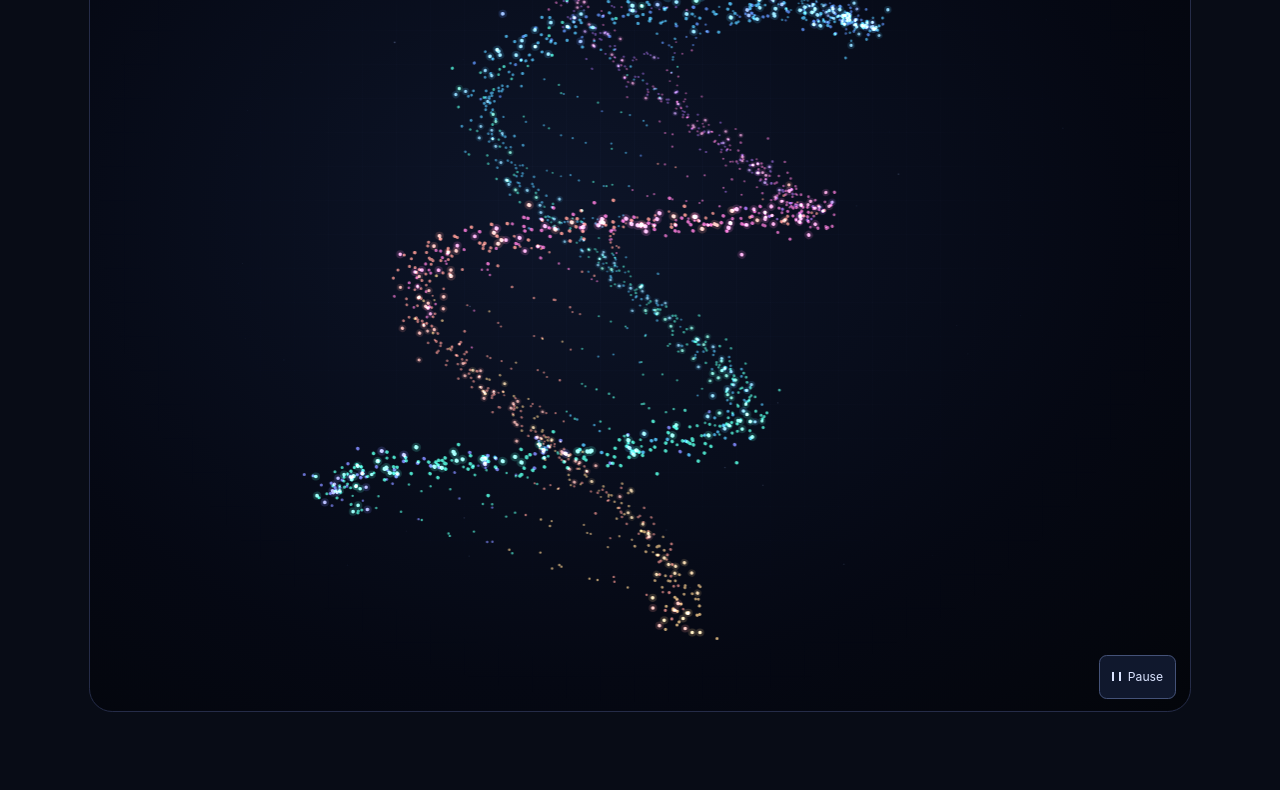
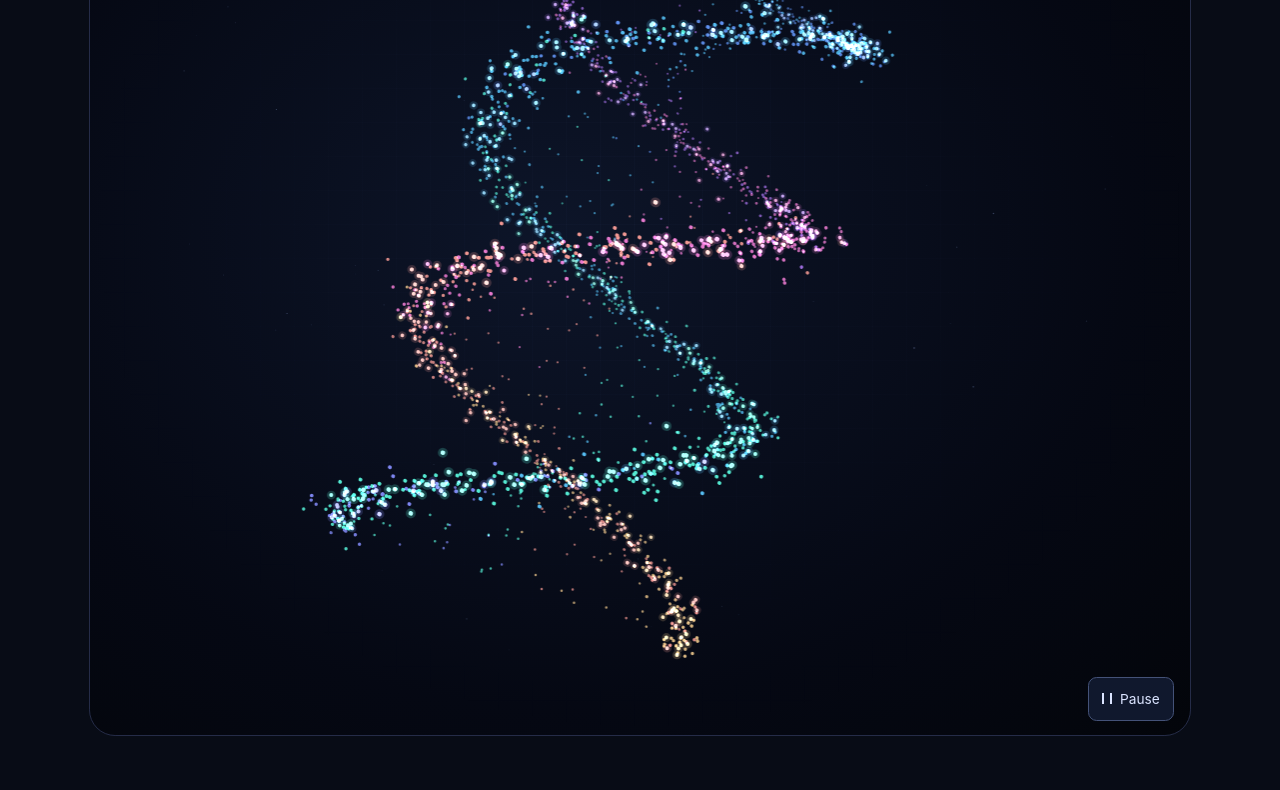
Before and after one commit to mybagi/dna-double-helix, a plain HTML site: page index.html in a window 1280 px wide. Shown: the part 493-1283 px from the top of the page. Before the commit the page ends 1253 px from the top, so only its background shows below. Drawn offline with Linux system fonts and the light colour scheme.

Commit message:
Improve DNA particle response and type scale

```diff
--- a/helix.js
+++ b/helix.js
@@ -9,7 +9,7 @@ function initHelix(canvas) {
   const control = figure.querySelector('.motion');
   const controlLabel = control?.querySelector('.motion-label');
   const motionPreference = matchMedia('(prefers-reduced-motion: reduce)');
-  const pointer = { x: 0, y: 0, toX: 0, toY: 0, flowX: 0, flowY: 0, strength: 0, inside: false };
+  const pointer = { x: 0, y: 0, lastX: 0, lastY: 0, flowX: 0, flowY: 0, strength: 0, pulse: 0, inside: false };
   const tau = Math.PI * 2;
   const pitch = 1.95 * tau;
   const radius = 74;
@@ -18,8 +18,8 @@ function initHelix(canvas) {
     [86, 144, 255], [74, 195, 255], [73, 247, 218], [122, 132, 255],
     [175, 112, 255], [244, 115, 212], [255, 151, 143], [255, 209, 139],
   ];
-  const colorInk = shades.map(color => colorString(color, .06));
-  const coreInk = shades.map(color => colorString(color, .47));
+  const colorInk = shades.map(color => colorString(color, .09));
+  const coreInk = shades.map(color => colorString(color, .52));
   const depthSteps = 5;
   const makeBatches = () => Array.from({ length: shades.length * depthSteps }, () => []);
   const dotBatches = makeBatches();
@@ -63,14 +63,14 @@ function initHelix(canvas) {
       y: point.y + (random() - .5) * spread,
       z: point.z + Math.sin(direction) * spread,
       orbitX: orbit * Math.cos(phase), orbitY: orbit * Math.sin(phase),
-      color, phase, isCrossbar, bright: random() > .74,
+      color, phase, isCrossbar, bright: random() > .69,
       offsetX: 0, offsetY: 0, speedX: 0, speedY: 0,
       xOnScreen: 0, yOnScreen: 0, tailX: 0, tailY: 0,
     };
   }
 
   const particles = [];
-  const strandCount = 1040;
+  const strandCount = 1320;
   for (let side = 0; side < 2; side++) {
     for (let index = 0; index < strandCount; index++) {
       const t = (index + random()) / strandCount;
@@ -81,19 +81,19 @@ function initHelix(canvas) {
   }
 
   const pairs = 24;
-  const pointsPerPair = 26;
+  const pointsPerPair = 23;
   for (let index = 0; index < pairs; index++) {
     const t = (index + .5) / pairs;
     const a = strand(t, 0), b = strand(t, 1);
     for (let dot = 0; dot < pointsPerPair; dot++) {
       const q = (dot + .5 + (random() - .5) * .84) / pointsPerPair;
-      const point = { x: mix(a.x, b.x, q), y: a.y, z: mix(a.z, b.z, q) };
+      const point = { x: mix(a.x, b.x, q), y: a.y + (random() - .5) * 6, z: mix(a.z, b.z, q) };
       const color = strandColor(q < .5 ? 0 : 1, t);
-      particles.push(makeParticle(point, color, 5.1, true));
+      particles.push(makeParticle(point, color, 6.2, true));
     }
   }
 
-  const stars = Array.from({ length: 70 }, () => ({
+  const stars = Array.from({ length: 82 }, () => ({
     angle: random() * tau, distance: 100 + 164 * random() ** .7,
     drift: .03 * (2 * random() - 1), radius: .28 + random() ** 2 * .7,
     alpha: .14 + .38 * random() ** 2, phase: random() * tau,
@@ -128,18 +128,26 @@ function initHelix(canvas) {
     const ringRadius = Math.min(width * (wide ? .375 : .412), tall * .69) * breath;
     const ringAspect = .44 + .029 * Math.sin(seconds * .62);
 
-    const follow = 1 - Math.exp(-13 * dt);
-    const oldX = pointer.x, oldY = pointer.y;
-    pointer.x = mix(pointer.x, pointer.toX, follow);
-    pointer.y = mix(pointer.y, pointer.toY, follow);
-    const drift = 1 - Math.exp(-7 * dt);
-    const wakeRate = dt > 0 ? .125 / dt : 0;
-    pointer.flowX = mix(pointer.flowX, (pointer.x - oldX) * wakeRate, drift);
-    pointer.flowY = mix(pointer.flowY, (pointer.y - oldY) * wakeRate, drift);
-    pointer.strength = mix(pointer.strength, pointer.inside && !paused ? 1 : 0, drift);
-    const influence = Math.max(32, 68 * scale);
-    const impulse = 38 * scale;
-    const pull = Math.exp(-7.8 * dt);
+    const influence = Math.max(36, 77 * scale);
+    const influenceSq = influence * influence;
+    const impulse = 77 * scale;
+    const stepX = pointer.x - pointer.lastX, stepY = pointer.y - pointer.lastY;
+    const sweep = Math.min(1, influence * .94 / Math.max(1, Math.hypot(stepX, stepY)));
+    const pathX = stepX * sweep, pathY = stepY * sweep;
+    const startX = pointer.x - pathX, startY = pointer.y - pathY;
+    const pathSquared = pathX * pathX + pathY * pathY;
+    const wakeEase = 1 - Math.exp(-24 * dt);
+    pointer.flowX = mix(pointer.flowX, pathX, wakeEase);
+    pointer.flowY = mix(pointer.flowY, pathY, wakeEase);
+    const pushing = !paused && (pointer.inside || pointer.pulse > 0);
+    pointer.pulse = Math.max(0, pointer.pulse - dt);
+    pointer.strength = mix(pointer.strength, pushing ? 1 : 0, 1 - Math.exp(-26 * dt));
+    pointer.lastX = pointer.x;
+    pointer.lastY = pointer.y;
+    const scatterRate = 25;
+    const settleRate = 9.2;
+    const scatterPull = Math.exp(-scatterRate * dt);
+    const settlePull = Math.exp(-settleRate * dt);
 
     context.clearRect(0, 0, width, tall);
     context.fillStyle = '#a8c2ff';
@@ -157,7 +165,7 @@ function initHelix(canvas) {
     for (const group of highlightBatches) group.length = 0;
     for (const group of crossbarBatches) group.length = 0;
 
-    const count = width < 420 ? 1610 : particles.length;
+    const count = width < 420 ? 1900 : width < 580 ? 2340 : particles.length;
     for (let index = 0; index < count; index++) {
       const particle = particles[Math.floor(index * particles.length / count)];
       const x = particle.x + Math.sin(seconds * 1.42 + particle.phase) * 1.42;
@@ -181,41 +189,42 @@ function initHelix(canvas) {
         depth = mix(depth, .52 + .42 * across, morph);
       }
 
-      let goalX = 0, goalY = 0;
-      if (pointer.strength > .004) {
-        const dx = px - pointer.x, dy = py - pointer.y;
+      let goalX = 0, goalY = 0, rate = settleRate, pull = settlePull;
+      if (pushing) {
+        // Use the swept path as well as the last position, so a quick pass still scatters the dots it crosses.
+        const along = pathSquared > 1 ? Math.max(0, Math.min(1, ((px - startX) * pathX + (py - startY) * pathY) / pathSquared)) : 1;
+        const dx = px - (startX + along * pathX), dy = py - (startY + along * pathY);
         const distanceSq = dx * dx + dy * dy;
-        if (distanceSq < influence * influence) {
+        if (distanceSq < influenceSq) {
           const distance = Math.sqrt(distanceSq);
-          const falloff = 1 - distance / influence;
-          const pressure = falloff * falloff * pointer.strength;
-          const outward = impulse / Math.max(distance, influence * .16);
-          const side = .32 * outward;
-          const wakeX = Math.max(-impulse, Math.min(impulse, pointer.flowX));
-          const wakeY = Math.max(-impulse, Math.min(impulse, pointer.flowY));
-          goalX = (dx * outward - dy * side + wakeX * .36) * pressure;
-          goalY = (dy * outward + dx * side + wakeY * .36) * pressure;
+          const falloff = 1 - distanceSq / influenceSq;
+          const pressure = falloff * falloff * pointer.strength * (.64 + .36 * along);
+          const outward = impulse / Math.max(distance, influence * .13);
+          const side = .27 * outward;
+          goalX = (dx * outward - dy * side + pointer.flowX * .56) * pressure;
+          goalY = (dy * outward + dx * side + pointer.flowY * .56) * pressure;
+          rate = scatterRate;
+          pull = scatterPull;
         }
       }
 
-      // Critically damped spring: a moving target pulls on the offset and the
-      // particle keeps its momentum as the pointer leaves the canvas.
+      // The faster contact spring tracks the pointer; on exit the gentler spring retains momentum.
       if (dt > 0) {
         const dx = particle.offsetX - goalX, dy = particle.offsetY - goalY;
-        const vx = particle.speedX + 7.8 * dx, vy = particle.speedY + 7.8 * dy;
+        const vx = particle.speedX + rate * dx, vy = particle.speedY + rate * dy;
         particle.offsetX = goalX + (dx + vx * dt) * pull;
         particle.offsetY = goalY + (dy + vy * dt) * pull;
-        particle.speedX = (particle.speedX - 7.8 * vx * dt) * pull;
-        particle.speedY = (particle.speedY - 7.8 * vy * dt) * pull;
+        particle.speedX = (particle.speedX - rate * vx * dt) * pull;
+        particle.speedY = (particle.speedY - rate * vy * dt) * pull;
       }
       const screenX = px + particle.offsetX, screenY = py + particle.offsetY;
       const dx = screenX - particle.xOnScreen, dy = screenY - particle.yOnScreen;
       particle.tailX = particle.tailY = 0;
       if (dt > 0) {
-        const movement = Math.hypot(dx, dy);
-        if (movement > .3) {
+        const movementSq = dx * dx + dy * dy;
+        if (movementSq > .09) {
           const exposure = mix(.006, .012, morph);
-          const trail = Math.min(exposure / dt, 5.2 * Math.max(.72, scale) / movement);
+          const trail = Math.min(exposure / dt, 4.4 * Math.max(.72, scale) / Math.sqrt(movementSq));
           particle.tailX = dx * trail;
           particle.tailY = dy * trail;
         }
@@ -238,11 +247,11 @@ function initHelix(canvas) {
       const dots = dotBatches[index];
       const highlights = highlightBatches[index];
       const crossbars = crossbarBatches[index];
-      const diameter = detailScale * (1.25 + .74 * depth + .07 * morph);
-      strokeDots(crossbars, colorInk[color], diameter * mix(.79, 1, morph), .47 + .29 * depth + .1 * morph);
-      strokeDots(dots, colorInk[color], diameter, .49 + .4 * depth);
-      strokeDots(highlights, colorInk[color], diameter * 2.65, .12 + .08 * depth);
-      strokeDots(highlights, coreInk[color], diameter * 1.18, .66 + .32 * depth);
+      const diameter = detailScale * (1.42 + .76 * depth + .07 * morph);
+      strokeDots(crossbars, colorInk[color], diameter * mix(.74, 1, morph), .46 + .31 * depth + .12 * morph);
+      strokeDots(dots, colorInk[color], diameter, .57 + .37 * depth);
+      strokeDots(highlights, colorInk[color], diameter * 2.62, .14 + .08 * depth);
+      strokeDots(highlights, coreInk[color], diameter * 1.18, .72 + .26 * depth);
     }
     context.globalAlpha = 1;
     context.globalCompositeOperation = 'source-over';
@@ -306,38 +315,59 @@ function initHelix(canvas) {
   }
 
   function point(event) {
+    if (paused || !event.isPrimary) return;
     const bounds = canvas.getBoundingClientRect();
-    pointer.toX = event.clientX - bounds.left;
-    pointer.toY = event.clientY - bounds.top;
-    if (!pointer.inside && pointer.strength < .065) {
-      pointer.x = pointer.toX;
-      pointer.y = pointer.toY;
+    pointer.x = event.clientX - bounds.left;
+    pointer.y = event.clientY - bounds.top;
+    if (!pointer.inside) {
+      pointer.lastX = pointer.x;
+      pointer.lastY = pointer.y;
       pointer.flowX = pointer.flowY = 0;
+      pointer.strength = Math.max(.78, pointer.strength);
     }
+    if (event.type === 'pointerdown' && event.pointerType !== 'mouse') pointer.pulse = .16;
     pointer.inside = true;
   }
 
   canvas.addEventListener('pointerdown', point, { passive: true });
   canvas.addEventListener('pointermove', point, { passive: true });
-  canvas.addEventListener('pointerleave', () => { pointer.inside = false; }, { passive: true });
-  for (const name of ['pointercancel', 'pointerup']) {
-    canvas.addEventListener(name, event => {
-      if (event.pointerType !== 'mouse') pointer.inside = false;
-    }, { passive: true });
-  }
+  canvas.addEventListener('pointerleave', event => {
+    if (event.isPrimary) pointer.inside = false;
+  }, { passive: true });
+  canvas.addEventListener('pointerup', event => {
+    if (event.isPrimary && event.pointerType !== 'mouse') pointer.inside = false;
+  }, { passive: true });
+  canvas.addEventListener('pointercancel', event => {
+    if (!event.isPrimary) return;
+    pointer.inside = false;
+    pointer.pulse = 0;
+  }, { passive: true });
   if ('ResizeObserver' in window) new ResizeObserver(resize).observe(figure);
   else window.addEventListener('resize', resize);
   if ('IntersectionObserver' in window) {
     new IntersectionObserver(([entry]) => {
       inView = entry.isIntersecting;
-      if (!inView) pointer.inside = false;
+      if (!inView) {
+        pointer.inside = false;
+        pointer.pulse = 0;
+      }
       updateAnimation();
     }).observe(figure);
   }
-  document.addEventListener('visibilitychange', updateAnimation);
+  document.addEventListener('visibilitychange', () => {
+    if (document.hidden) {
+      pointer.inside = false;
+      pointer.pulse = 0;
+    }
+    updateAnimation();
+  });
 
   control?.addEventListener('click', () => {
     paused = !paused;
+    if (paused) {
+      pointer.inside = false;
+      pointer.pulse = 0;
+    }
     updateAnimation();
     draw(time, 0);
     updateControl();
@@ -347,6 +377,7 @@ function initHelix(canvas) {
     if (paused) {
       time = 0;
       pointer.inside = false;
+      pointer.pulse = 0;
       pointer.strength = 0;
       pointer.flowX = pointer.flowY = 0;
       for (const particle of particles) particle.offsetX = particle.offsetY = particle.speedX = particle.speedY = 0;
--- a/styles.css
+++ b/styles.css
@@ -3,6 +3,7 @@
   background: #080c16;
   color: #edf1ff;
   font-family: Inter, system-ui, sans-serif;
+  font-size: 112.5%;
 }
 
 * { box-sizing: border-box; }
@@ -23,7 +24,7 @@ body {
 
 h1 {
   margin: 0;
-  font-size: clamp(1.85rem, 5vw, 2.65rem);
+  font-size: clamp(1.85rem, 5vw + 2px, 2.65rem);
   line-height: 1.12;
   letter-spacing: -.035em;
 }
```
